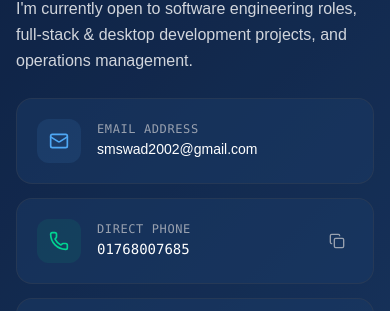
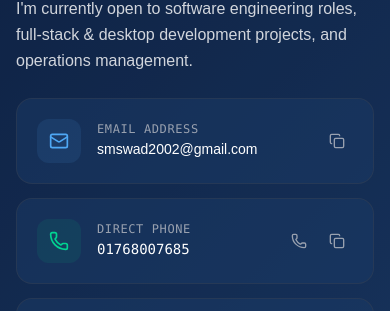
Before and after one commit to Smswad/My_Portfolio, a Next.js app: page / in a window 390 px wide. Shown: the part 9799-10110 px from the top of the page. Built offline with nearby package versions, Linux system fonts and the light colour scheme; no server answers.

Commit message:
add email copy button and direct call icon for phone

```diff
--- a/src/components/Contact.tsx
+++ b/src/components/Contact.tsx
@@ -73,13 +73,21 @@ export default function Contact() {
   const [loading, setLoading] = useState(false);
   const [error, setError] = useState<string | null>(null);
   const [copiedPhone, setCopiedPhone] = useState(false);
+  const [copiedEmail, setCopiedEmail] = useState(false);
 
+  const emailAddress = "smswad2002@gmail.com";
   const phoneNumber = "+8801768007685";
   const displayPhone = "01768007685";
   const whatsappUrl = "https://wa.me/8801768007685";
 
-  const copyToClipboard = (text: string) => {
-    navigator.clipboard.writeText(text);
+  const copyEmail = () => {
+    navigator.clipboard.writeText(emailAddress);
+    setCopiedEmail(true);
+    setTimeout(() => setCopiedEmail(false), 2000);
+  };
+
+  const copyPhone = () => {
+    navigator.clipboard.writeText(displayPhone);
     setCopiedPhone(true);
     setTimeout(() => setCopiedPhone(false), 2000);
   };
@@ -133,26 +141,33 @@ export default function Contact() {
               <div className="space-y-3.5">
                 {/* Direct Email Card */}
                 <div className="bg-navy-800/50 border border-gray-700/50 rounded-2xl p-5 flex items-center justify-between hover:border-accent/50 transition-colors">
-                  <div className="flex items-center gap-4">
-                    <div className="p-3 rounded-xl bg-accent/10 text-accent">
+                  <div className="flex items-center gap-4 min-w-0">
+                    <div className="p-3 rounded-xl bg-accent/10 text-accent shrink-0">
                       <Mail className="h-5 w-5" />
                     </div>
-                    <div>
+                    <div className="min-w-0">
                       <p className="text-xs font-mono text-gray-400 uppercase tracking-wider">Email Address</p>
                       <a
-                        href="mailto:smswad2002@gmail.com"
+                        href={`mailto:${emailAddress}`}
                         className="text-white font-medium text-sm sm:text-base hover:text-accent transition-colors break-all"
                       >
-                        smswad2002@gmail.com
+                        {emailAddress}
                       </a>
                     </div>
                   </div>
+                  <button
+                    onClick={copyEmail}
+                    title="Copy email address"
+                    className="p-2 rounded-lg text-gray-400 hover:text-white hover:bg-navy-700 transition-colors shrink-0 ml-2"
+                  >
+                    {copiedEmail ? <Check className="h-4 w-4 text-accent" /> : <Copy className="h-4 w-4" />}
+                  </button>
                 </div>
 
                 {/* Direct Phone Card */}
                 <div className="bg-navy-800/50 border border-gray-700/50 rounded-2xl p-5 flex items-center justify-between hover:border-accent/50 transition-colors">
-                  <div className="flex items-center gap-4">
-                    <div className="p-3 rounded-xl bg-emerald-500/10 text-emerald-400">
+                  <div className="flex items-center gap-4 min-w-0">
+                    <div className="p-3 rounded-xl bg-emerald-500/10 text-emerald-400 shrink-0">
                       <Phone className="h-5 w-5" />
                     </div>
                     <div>
@@ -165,13 +180,22 @@ export default function Contact() {
                       </a>
                     </div>
                   </div>
+                  <div className="flex items-center gap-1.5 shrink-0 ml-2">
+                    <a
+                      href={`tel:${phoneNumber}`}
+                      title="Call directly"
+                      className="p-2 rounded-lg text-gray-400 hover:text-emerald-400 hover:bg-emerald-500/10 transition-colors"
+                    >
+                      <Phone className="h-4 w-4" />
+                    </a>
                     <button
-                    onClick={() => copyToClipboard(displayPhone)}
+                      onClick={copyPhone}
                       title="Copy phone number"
                       className="p-2 rounded-lg text-gray-400 hover:text-white hover:bg-navy-700 transition-colors"
                     >
                       {copiedPhone ? <Check className="h-4 w-4 text-emerald-400" /> : <Copy className="h-4 w-4" />}
                     </button>
+                  </div>
                 </div>
 
                 {/* WhatsApp Direct Link Card */}
```
Lines whose indentation alone changed are shown as unchanged.
